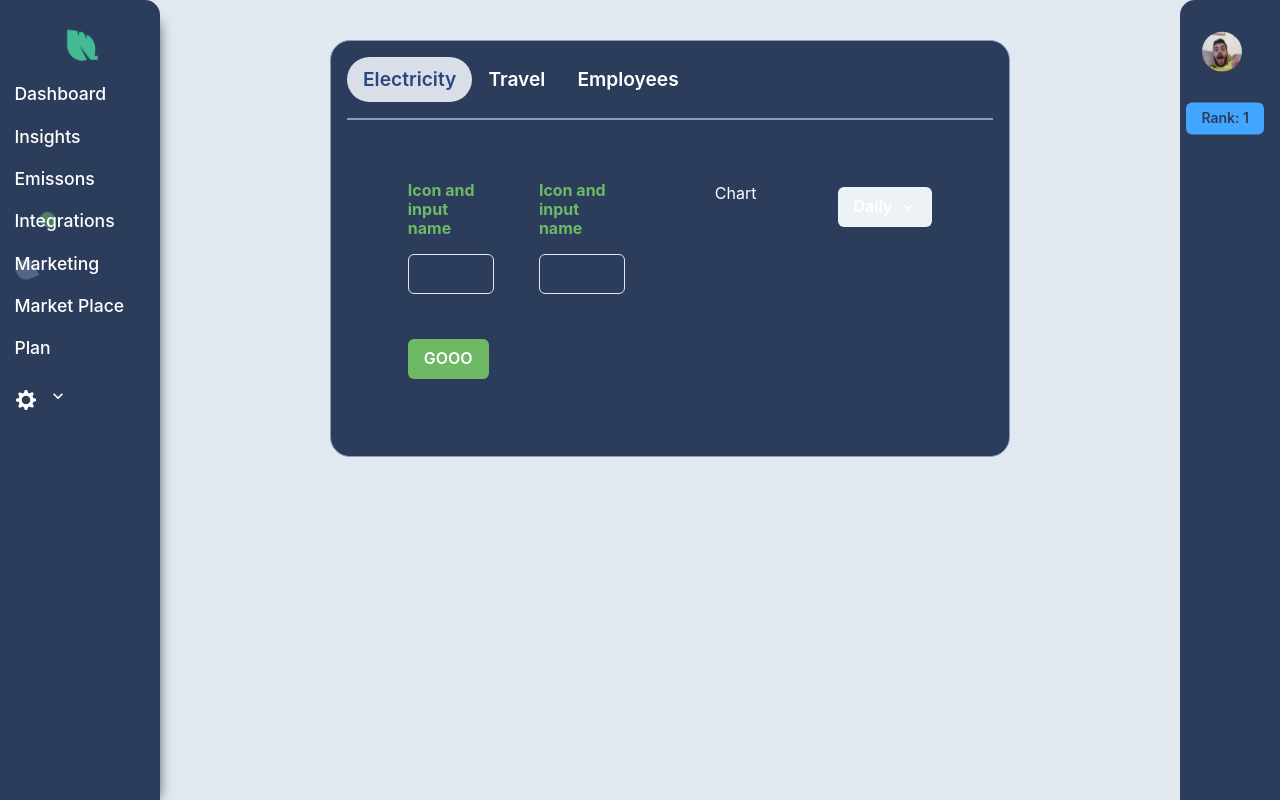
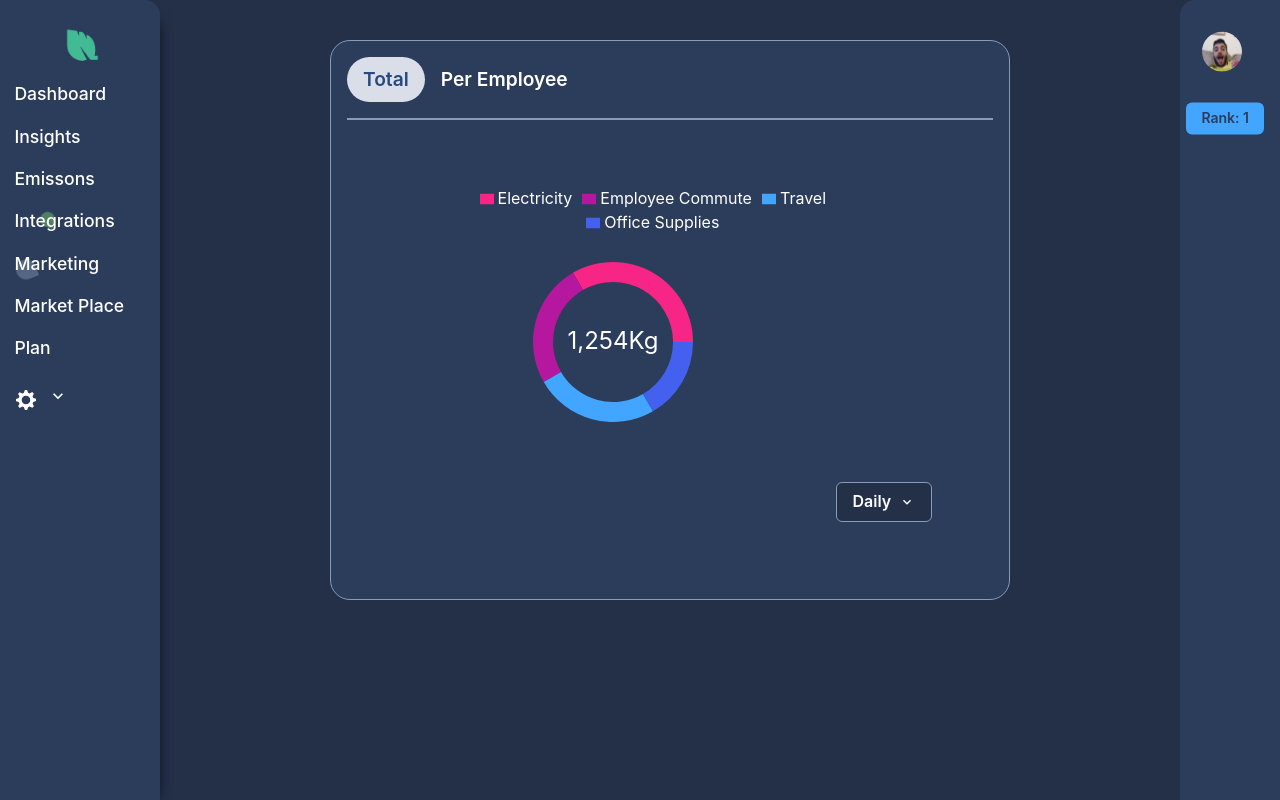
Before and after one commit to AssafWoo/Leaf-groot, a React (Create React App) app: page /emissions in a window 1280 px wide. Built offline with nearby package versions, Linux system fonts and the light colour scheme.

Commit message:
adding charts

```diff
--- /dev/null
+++ b/src/Components/Charts/Doughnut.js
@@ -0,0 +1,61 @@
+import React from "react";
+import { PieChart, Pie, Legend, Tooltip, Cell, Label, ResponsiveContainer } from "recharts";
+import { LightBlue, MainBlue,MainPink, MainPurple } from "../../Styles/colors";
+import {Wrapper} from './styles';
+
+const data = [
+  { name: "Electricity", value: 400 },
+  { name: "Employee Commute", value: 300 },
+  { name: "Travel", value: 300 },
+  { name: "Office Supplies", value: 200 }
+];
+const COLORS = [MainPink, MainPurple, MainBlue, LightBlue];
+
+const LegenedText = (value) => {
+    return <span style={{ color:'white' }}>{value}</span>;
+  };
+
+
+const CustomLabel = ({viewBox, value1, value2}) => {
+    const {cx, cy} = viewBox;
+    return (
+     <text fill="white" x={cx} y={cy} className="recharts-text recharts-label" textAnchor="middle" dominantBaseline="central">
+        <tspan alignmentBaseline="middle" fontSize="24">{value1}</tspan>
+     </text>
+    )
+  }
+
+
+// should get data object, custom values as props
+const DoughNut = () => {
+  return (
+      <Wrapper>
+          <ResponsiveContainer width={500} height={250}>
+            <PieChart width={400} height={150}>
+                <Pie
+                    data={data}
+                    cx={200}
+                    cy={120}
+                    innerRadius={60}
+                    outerRadius={80}
+                    paddingAngle={0}
+                    dataKey="value"
+                    strokeWidth="0"
+
+                >
+                    {data.map((entry, index) => (
+                    <Cell cursor="pointer"
+                        key={`cell-${index}`} fill={COLORS[index % COLORS.length]} />
+                    ))}
+                    <Label width={30} position="center"
+                    content={<CustomLabel value1={'1,254Kg'} />}>
+                    </Label>
+                </Pie>
+                <Tooltip position={{x: 300, y: 100}} animationEasing="linear" />
+                <Legend verticalAlign="top" height={36} formatter={LegenedText} />
+            </PieChart>
+        </ResponsiveContainer>
+    </Wrapper>
+  );
+}
+export default DoughNut;
--- /dev/null
+++ b/src/Components/Charts/styles.js
@@ -0,0 +1,18 @@
+import styled from 'styled-components';
+import { ShadowEffect } from '../../Styles/effects';
+
+export const Wrapper = styled.div`
+    .recharts-default-tooltip{
+        border-radius:20px;
+        font-size:1rem;
+        border:.4px solid white;
+        ${ShadowEffect}
+    }
+    .recharts-tooltip-label{
+        color:white !important;
+    }
+    .recharts-sector {
+        width:10rem;
+    }
+
+`
--- a/src/Components/Filter/filter_by.js
+++ b/src/Components/Filter/filter_by.js
@@ -3,20 +3,21 @@ import { useState } from "react";
 import { Button } from "@chakra-ui/button"
 import { ChevronDownIcon } from "@chakra-ui/icons"
 import { Menu, MenuButton, MenuItem, MenuList } from "@chakra-ui/menu"
+import { DarkerTheme, MainBlue, MainGrey } from "../../Styles/colors";
 
 
 const FilterBy = () => {
     const [filter, setFilter] = useState('Daily');
     return (
         <Menu>
-            <MenuButton mt="0.4rem" as={Button} rightIcon={<ChevronDownIcon />} float="right">
+            <MenuButton mt="0.4rem" colorScheme="white" bg={DarkerTheme} border={`1px solid ${MainGrey}`} color="white" as={Button} rightIcon={<ChevronDownIcon />} float="right">
                 {filter}
             </MenuButton>
-            <MenuList>
-                <MenuItem onClick={() => setFilter('Daily')}>Daily</MenuItem>
-                <MenuItem onClick={() => setFilter('Weekly')}>Weekly</MenuItem>
-                <MenuItem onClick={() => setFilter('Monthly')}>Monthly</MenuItem>
-                <MenuItem onClick={() => setFilter('Yearly')}>Yearly</MenuItem>
+            <MenuList colorScheme="white" bg={DarkerTheme}>
+                <MenuItem _hover={{background: MainBlue, color:'white'}} onClick={() => setFilter('Daily')}>Daily</MenuItem>
+                <MenuItem _hover={{background: MainBlue, color:'white'}}  onClick={() => setFilter('Weekly')}>Weekly</MenuItem>
+                <MenuItem _hover={{background: MainBlue, color:'white'}}  onClick={() => setFilter('Monthly')}>Monthly</MenuItem>
+                <MenuItem _hover={{background: MainBlue, color:'white'}}  onClick={() => setFilter('Yearly')}>Yearly</MenuItem>
             </MenuList>
         </Menu>
     )
--- a/src/Components/Theme/theme.js
+++ b/src/Components/Theme/theme.js
@@ -7,8 +7,8 @@ import { DarkerTheme } from '../../Styles/colors';
 const styles = {
     global: props => ({
       body: {
-        color: mode('gray.400 ', DarkerTheme)(props),
-        bg: mode('gray.200', DarkerTheme)(props),
+        color: mode(DarkerTheme, DarkerTheme)(props),
+        bg: mode(DarkerTheme, DarkerTheme)(props),
       },
     }),
   };
@@ -18,8 +18,8 @@ const styles = {
       // setup light/dark mode component defaults
       baseStyle: props => ({
         dialog: {
-          color: mode('gray.400', DarkerTheme)(props),
-          bg: mode('gray.200', DarkerTheme)(props),
+          color: mode(DarkerTheme, DarkerTheme)(props),
+          bg: mode(DarkerTheme, DarkerTheme)(props),
         },
       }),
     },
--- a/src/Modules/Emissions/electricity-panel.js
+++ b/src/Modules/Emissions/electricity-panel.js
@@ -1,10 +1,6 @@
-import { Button } from "@chakra-ui/button";
-import { Input } from "@chakra-ui/input";
-import { Heading } from "@chakra-ui/layout";
-import { MainGreen } from "../../Styles/colors";
 import { BoxSize, Flex } from "../../Styles/styles";
 import FilterBy from "../../Components/Filter/filter_by";
-
+import DoughNut from "../../Components/Charts/Doughnut";
 
 const ElectricityPanel = () => {
 
@@ -12,23 +8,8 @@ const ElectricityPanel = () => {
         <Flex>
             <BoxSize flexSize="3" isInvisible="true">
                 <Flex>
-                    <BoxSize flexSize="3" isInvisible="true">
-                        <Heading color={MainGreen} size="sm" textAlign="left" marginBottom="1rem">Icon and input name</Heading>
-                        <Input />
-                    </BoxSize>
-                    <BoxSize flexSize="3" isInvisible="true">
-                        <Heading color={MainGreen} size="sm" textAlign="left" marginBottom="1rem">Icon and input name</Heading>
-                        <Input />
-                    </BoxSize>
-                </Flex>
-                <BoxSize flexSize="3" isInvisible="true">
-                <Button bg={MainGreen} colorScheme="white">GOOO</Button>
-                </BoxSize>
-            </BoxSize>
-            <BoxSize flexSize="3" isInvisible="true">
-                <Flex>
                     <BoxSize flexSize="5" isInvisible="true">
-                        Chart
+                        <DoughNut />
                     </BoxSize>
                     <BoxSize flexSize="1" isInvisible="true">
                     <FilterBy />
--- a/src/Pages/emissions.js
+++ b/src/Pages/emissions.js
@@ -11,19 +11,15 @@ const EmissionsComponent = () => {
     return (
         <Tabs variant="soft-rounded" borderRadius="20px" padding="1rem" colorScheme="facebook" bg={DarkTheme} border={`1px solid ${MainGrey}`} >
             <TabList marginBottom="1rem">
-                <Tab fontSize="1.2rem" color="white" >Electricity</Tab>
-                <Tab fontSize="1.2rem" color="white" >Travel</Tab>
-                <Tab fontSize="1.2rem" color="white" >Employees</Tab>
+                <Tab fontSize="1.2rem" color="white" >Total</Tab>
+                <Tab fontSize="1.2rem" color="white" >Per Employee</Tab>
             </TabList>
             <TabPanels textAlign="left" borderTop={`2px solid ${MainGrey}`}>
                 <TabPanel color="white" >
                     <ElectricityPanel />
                 </TabPanel>
                 <TabPanel color="white" >
-                    <p>Travel</p>
-                </TabPanel>
-                <TabPanel color="white" >
-                    <p>Employees!</p>
+                    <p>Per Employee</p>
                 </TabPanel>
             </TabPanels>
         </Tabs>
--- a/src/Pages/main-dashboard.js
+++ b/src/Pages/main-dashboard.js
@@ -1,16 +1,21 @@
-import React, { useContext, useEffect } from 'react';
+import React, { useContext, useEffect, useState } from 'react';
+import axios from 'axios';
 import { Flex  } from '../Styles/styles'
 import DashboardContent from '../Modules/dashboard/dashboard-content';
 import Store from '../Context/global/global-context';
 
 
 const Dashboard = () => {
-
+    const [data, setData] = useState(null);
     useEffect(() => {
         const fetchFunc = async () => {
-            const res = await fetch('http://localhost:9000/emissions');         }
-        fetchFunc();
+            const res = await axios.get('http://localhost:8000');
+            await setData(res.data);
+        }
+            fetchFunc();
     }, [])
+    console.log(data);
+
 
     const {state} = useContext(Store);
     return(
--- a/src/Styles/colors.js
+++ b/src/Styles/colors.js
@@ -6,3 +6,8 @@ export const MainGreenBlue = '#6DDDD0';
 export const MainBlue ='#42A5FF';
 export const MainYellow ='#FBDE37';
 export const MainGrey = '#869CB8';
+export const MainPink = '#F72585';
+export const MainPurple = '#B5179E';
+export const DarkPurple = '#7209B7';
+export const PurpleBlue = '#560BAD';
+export const LightBlue = '#4361EE';
```
Also changed, not shown: package.json (+11 -5 lines), 1 other file (tests, documents, lock files or other folders).
